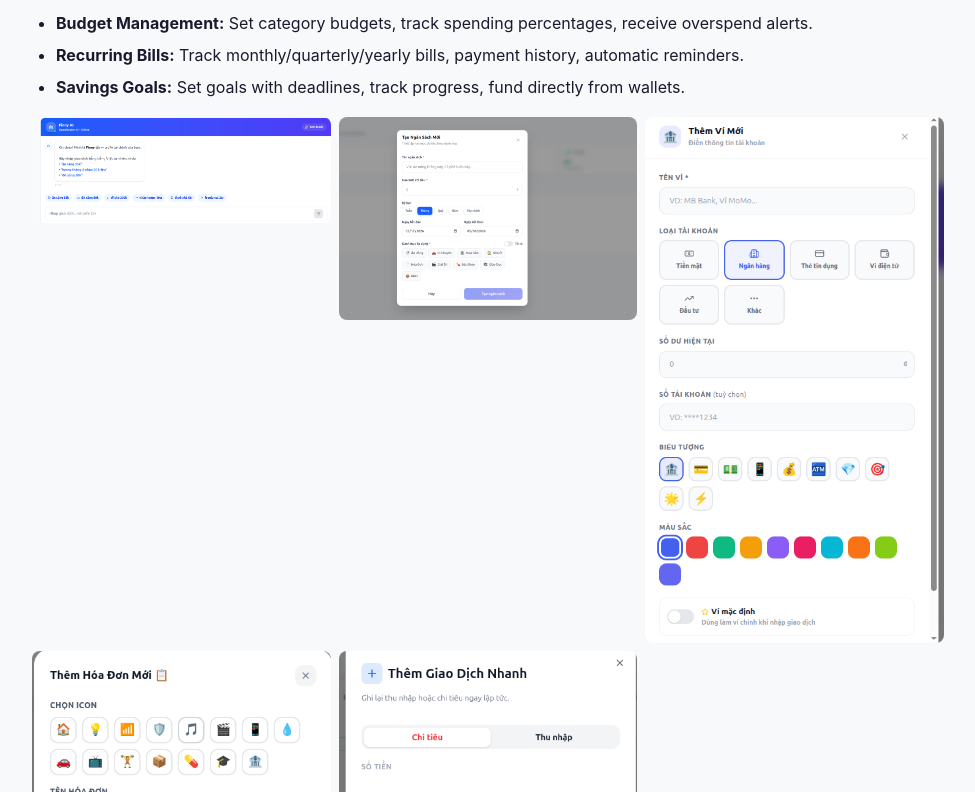
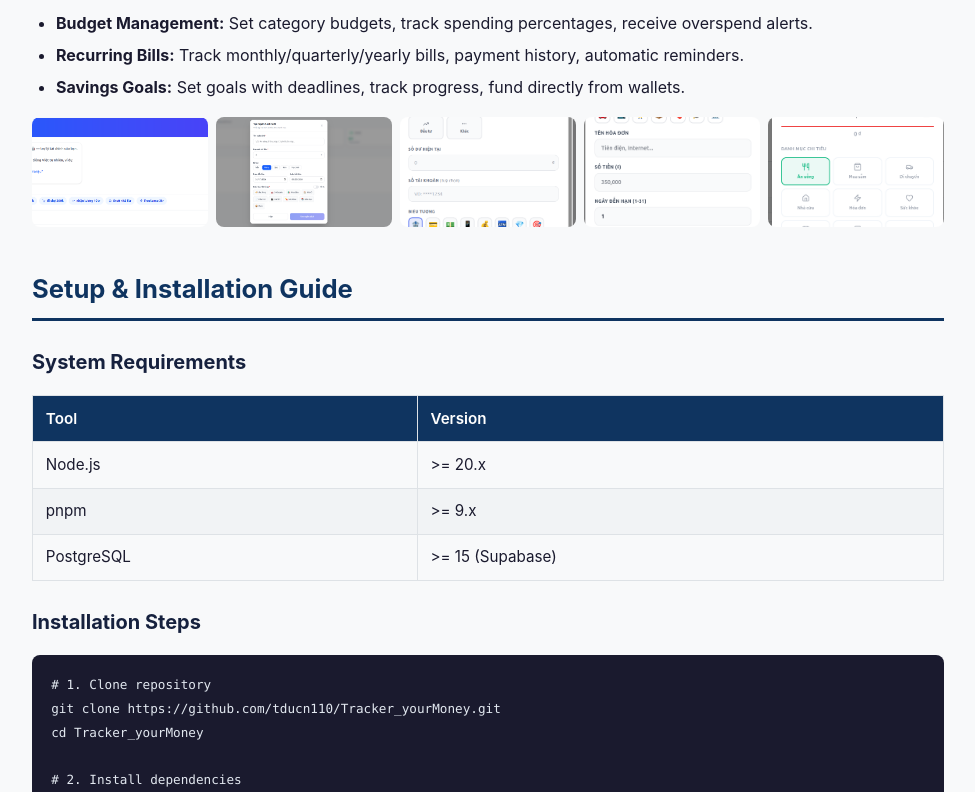
Before and after one commit to kiet00394-collab/Final-Report, a Next.js app: page / in a window 1280 px wide. Shown: the part 1808-2600 px from the top of the page, without its empty margins (152-1127 px from the left). Built offline with nearby package versions, Linux system fonts and the light colour scheme.

Commit message:
fix: make 5 key feature screenshots equal size (5 columns, 16:10)

```diff
--- a/pages/index.js
+++ b/pages/index.js
@@ -77,12 +77,12 @@ export default function Home() {
           <li><strong>Savings Goals:</strong> Set goals with deadlines, track progress, fund directly from wallets.</li>
         </ul>
 
-        <div style={{display:'grid', gridTemplateColumns:'repeat(auto-fill, minmax(280px, 1fr))', gap:'0.5rem', marginTop:'1rem'}}>
-          <img src="/screenshots/Screenshot from 2026-05-17 21-10-23.png" alt="Feature screenshot" style={{width:'100%', borderRadius:'8px'}} />
-          <img src="/screenshots/Screenshot from 2026-05-17 21-11-49.png" alt="Feature screenshot" style={{width:'100%', borderRadius:'8px'}} />
-          <img src="/screenshots/Screenshot from 2026-05-17 21-12-38.png" alt="Feature screenshot" style={{width:'100%', borderRadius:'8px'}} />
-          <img src="/screenshots/Screenshot from 2026-05-17 21-13-37.png" alt="Feature screenshot" style={{width:'100%', borderRadius:'8px'}} />
-          <img src="/screenshots/Screenshot from 2026-05-17 21-14-38.png" alt="Feature screenshot" style={{width:'100%', borderRadius:'8px'}} />
+        <div style={{display:'grid', gridTemplateColumns:'repeat(5, 1fr)', gap:'0.5rem', marginTop:'1rem'}}>
+          <img src="/screenshots/Screenshot from 2026-05-17 21-10-23.png" alt="Feature screenshot" style={{width:'100%', borderRadius:'8px', aspectRatio:'16/10', objectFit:'cover'}} />
+          <img src="/screenshots/Screenshot from 2026-05-17 21-11-49.png" alt="Feature screenshot" style={{width:'100%', borderRadius:'8px', aspectRatio:'16/10', objectFit:'cover'}} />
+          <img src="/screenshots/Screenshot from 2026-05-17 21-12-38.png" alt="Feature screenshot" style={{width:'100%', borderRadius:'8px', aspectRatio:'16/10', objectFit:'cover'}} />
+          <img src="/screenshots/Screenshot from 2026-05-17 21-13-37.png" alt="Feature screenshot" style={{width:'100%', borderRadius:'8px', aspectRatio:'16/10', objectFit:'cover'}} />
+          <img src="/screenshots/Screenshot from 2026-05-17 21-14-38.png" alt="Feature screenshot" style={{width:'100%', borderRadius:'8px', aspectRatio:'16/10', objectFit:'cover'}} />
         </div>
 
         {/* ── SETUP GUIDE ── */}
```
